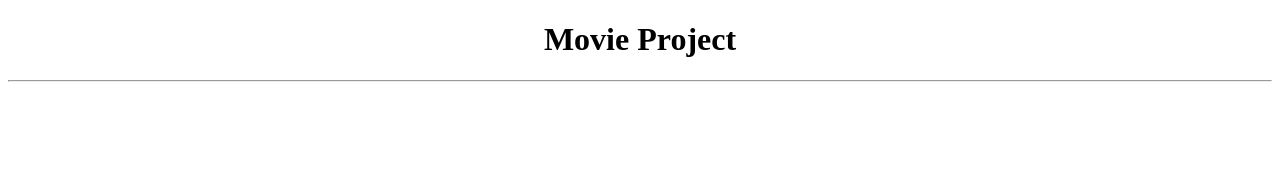
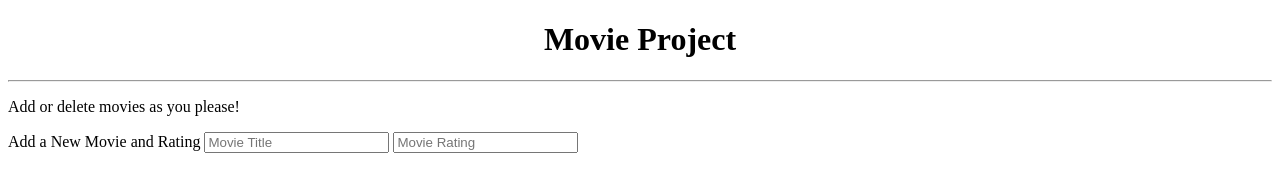
Before and after one commit to Yish-and-Herman/musical-waffle, a plain HTML site: page index.html in a window 1280 px wide. Drawn offline with Linux system fonts and the light colour scheme.

Commit message:
added a movie submission form

```diff
--- a/index.html
+++ b/index.html
@@ -10,6 +10,17 @@
 <header><h1> Movie Project</h1></header>
 <hr>
 
+<p> Add or delete movies as you please!</p>
+
+<form>
+    <label>
+        Add a New Movie and Rating
+    </label>
+    <input name="movie" id="title" type="text" placeholder="Movie Title">
+    <input name="movie" id="rating" type="text" placeholder="Movie Rating"
+
+
+</form>
 
 </body>
 </html>
```
Also changed, not shown: index.css (line endings or trailing spaces), js/index.js (line endings or trailing spaces).
